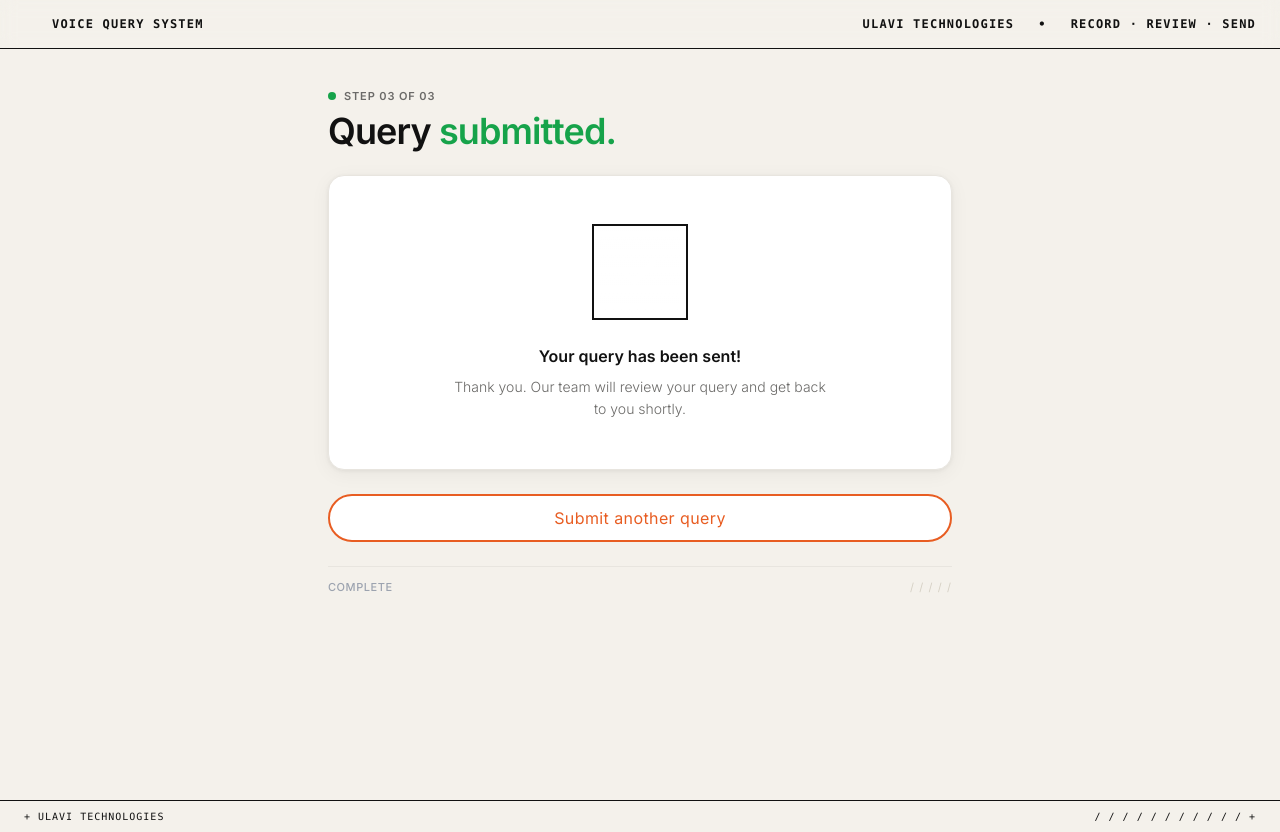
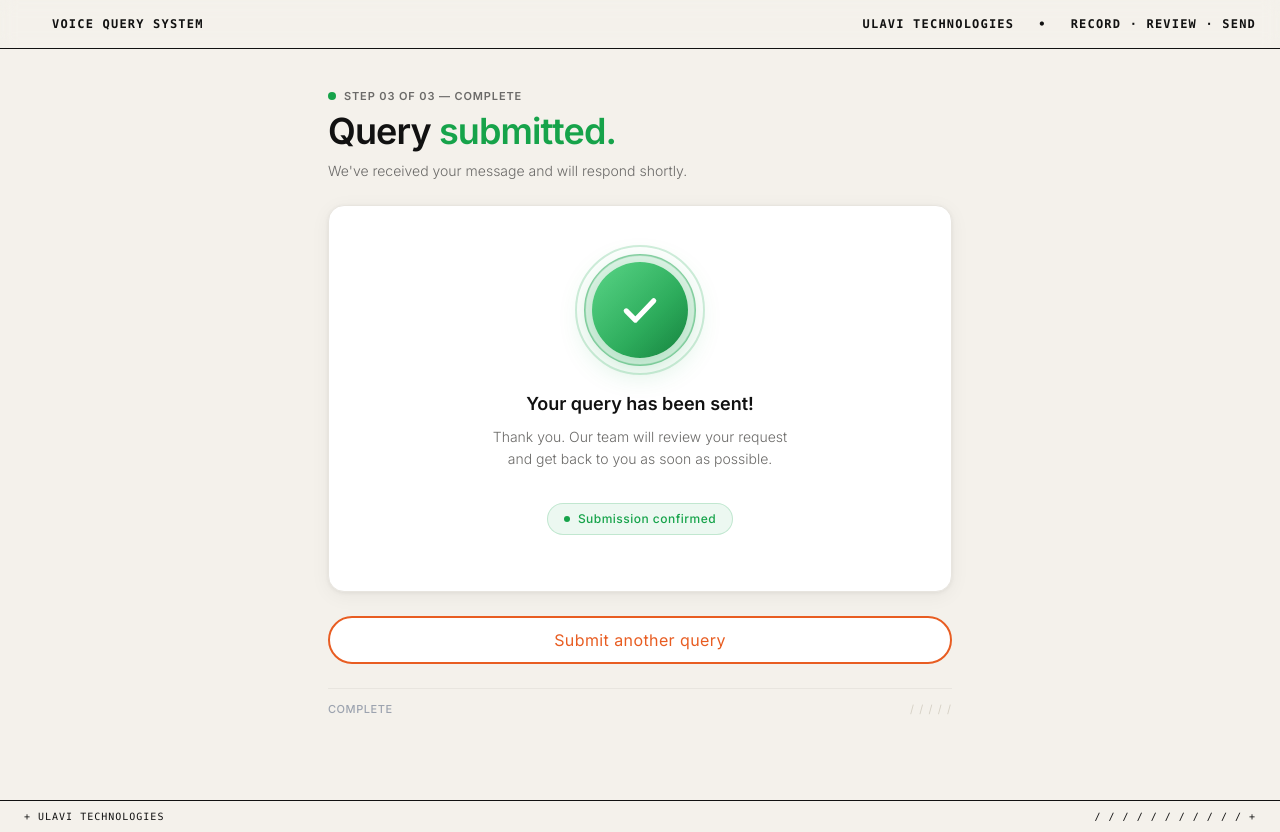
Before and after one commit to mohdanas86/voiceQuerySystem, a Next.js app in the folder frontend/: page /confirmation in a window 1280 px wide. Built offline with nearby package versions, Linux system fonts and the light colour scheme.

Commit message:
feat: implement frontend voice recording flow with status management and UI components

```diff
--- a/frontend/app/confirmation/page.tsx
+++ b/frontend/app/confirmation/page.tsx
@@ -10,29 +10,51 @@ export default function ConfirmationPage() {
             <div className="w-full max-w-2xl mx-auto px-4 sm:px-6 py-10 flex flex-col gap-6">
 
                 {/* Page header */}
-                <div className="flex flex-col gap-1.5">
+                <div className="flex flex-col gap-1.5 reveal">
                     <div className="inline-flex items-center gap-2">
                         <span className="h-2 w-2 rounded-full bg-[#16A34A]" aria-hidden />
                         <span className="text-[11px] font-semibold tracking-[0.08em] uppercase text-[#6B6A68]">
-                            Step 03 of 03
+                            Step 03 of 03 — Complete
                         </span>
                     </div>
                     <h1 className="text-3xl font-semibold tracking-[-0.025em] text-[#111111] sm:text-4xl">
-                        Query <span className="text-[#16A34A]">submitted.</span>
+                        Query{" "}
+                        <span className="text-[#16A34A]">submitted.</span>
                     </h1>
+                    <p className="text-sm font-light text-[#6B6A68] mt-1">
+                        We&apos;ve received your message and will respond shortly.
+                    </p>
                 </div>
 
-                {/* Success card — uses shared Card component */}
+                {/* Success card */}
                 <Card padding="lg">
-                    <div className="flex flex-col items-center gap-6 text-center py-4">
+                    <div className="flex flex-col items-center gap-8 text-center py-6">
+
+                        {/* Animated checkmark */}
                         <SuccessCheckmark />
+
+                        {/* Text */}
                         <div className="flex flex-col gap-2">
-                            <p className="text-base font-semibold text-[#111111]">
+                            <p className="text-lg font-semibold text-[#111111]">
                                 Your query has been sent!
                             </p>
-                            <p className="text-sm font-light text-[#6B6A68] leading-relaxed max-w-sm mx-auto">
-                                Thank you. Our team will review your query and get back to you shortly.
+                            <p className="text-sm font-light text-[#6B6A68] leading-relaxed max-w-xs mx-auto">
+                                Thank you. Our team will review your request and get back to you as soon as possible.
                             </p>
+                        </div>
+
+                        {/* Green confirmation pill */}
+                        <div
+                            className="inline-flex items-center gap-2 rounded-full px-4 py-1.5"
+                            style={{
+                                background: "rgba(22,163,74,0.08)",
+                                border: "1px solid rgba(22,163,74,0.2)",
+                            }}
+                        >
+                            <span className="h-1.5 w-1.5 rounded-full bg-[#16A34A]" />
+                            <span className="text-[12px] font-medium text-[#16A34A] tracking-[0.04em]">
+                                Submission confirmed
+                            </span>
                         </div>
                     </div>
                 </Card>
@@ -46,7 +68,9 @@ export default function ConfirmationPage() {
 
                 {/* Bottom ticker */}
                 <div className="border-t border-[#E8E5DF] pt-3 flex items-center justify-between">
-                    <span className="text-[11px] font-medium text-[#9CA3AF] tracking-[0.05em] uppercase">Complete</span>
+                    <span className="text-[11px] font-medium text-[#9CA3AF] tracking-[0.05em] uppercase">
+                        Complete
+                    </span>
                     <span className="text-[11px] text-[#D5D0C4] tracking-widest">/ / / / /</span>
                 </div>
 
--- a/frontend/app/globals.css
+++ b/frontend/app/globals.css
@@ -71,35 +71,58 @@ button {
     100% { transform: scale(1);    opacity: 0.7; }
 }
 
+/* Waveform bars — recording icon equalizer */
+@keyframes waveform-bar {
+    from { transform: scaleY(0.25); }
+    to   { transform: scaleY(1); }
+}
+
 /* Idle breathing glow */
 @keyframes breathe {
     0%, 100% { box-shadow: 0 0 0 4px rgba(232,93,34,0.08); }
     50%       { box-shadow: 0 0 0 12px rgba(232,93,34,0.15); }
 }
 
-/* Success checkmark */
+/* Success checkmark — green animations */
+
+/* Circle pop-in with slight overshoot bounce */
 @keyframes success-circle-in {
-    from { opacity: 0; transform: scale(0.88); }
-    to   { opacity: 1; transform: scale(1); }
+    0%   { opacity: 0; transform: scale(0.5);  }
+    60%  { opacity: 1; transform: scale(1.08); }
+    80%  { transform: scale(0.96); }
+    100% { transform: scale(1); }
 }
 
+/* Checkmark path draw */
 @keyframes success-check-draw {
     from { stroke-dashoffset: 1; }
     to   { stroke-dashoffset: 0; }
 }
 
+/* Outer ring expands and fades out — pulse */
 @keyframes success-ring-pulse {
-    from { opacity: 0.55; transform: scale(1); }
-    to   { opacity: 0;    transform: scale(1.4); }
+    from { opacity: 0.6; transform: scale(1); }
+    to   { opacity: 0;   transform: scale(1.5); }
 }
 
-.success-check-circle { animation: success-circle-in 420ms cubic-bezier(0.4, 0, 0.2, 1) both; }
+/* Ring entry — scale in from 0, fades to final size */
+@keyframes success-ripple {
+    0%   { opacity: 0; transform: scale(0.5); }
+    60%  { opacity: 1; transform: scale(1.05); }
+    100% { opacity: 1; transform: scale(1); }
+}
+
+.success-check-circle {
+    animation: success-circle-in 500ms cubic-bezier(0.34, 1.56, 0.64, 1) both;
+}
 .success-check-path {
     stroke-dasharray: 1;
     stroke-dashoffset: 1;
-    animation: success-check-draw 480ms cubic-bezier(0.4, 0, 0.2, 1) 220ms both;
+    animation: success-check-draw 550ms cubic-bezier(0.4, 0, 0.2, 1) 300ms both;
 }
-.success-check-ring { animation: success-ring-pulse 700ms cubic-bezier(0.4, 0, 0.2, 1) 180ms both; }
+.success-check-ring {
+    animation: success-ring-pulse 900ms cubic-bezier(0.4, 0, 0.2, 1) 200ms both;
+}
 
 @media (prefers-reduced-motion: reduce) {
     .success-check-circle,
--- a/frontend/app/review/page.tsx
+++ b/frontend/app/review/page.tsx
@@ -101,7 +101,7 @@ export default function ReviewPage() {
             router.push("/confirmation");
         } catch (err) {
             console.error("[submit] failed", err);
-            setErrorMessage(err instanceof Error ? err.message : "Submission failed.");
+            setErrorMessage("Something went wrong. Please check your details and try again.");
         } finally {
             setIsSubmitting(false);
         }
--- a/frontend/components/feedback/SuccessCheckmark.tsx
+++ b/frontend/components/feedback/SuccessCheckmark.tsx
@@ -1,4 +1,8 @@
 "use client";
+
+// SuccessCheckmark — green animated tick
+// Layers: outer ripple ring → mid pulse ring → solid green circle → SVG checkmark draw
+// All animations: CSS keyframes defined in globals.css
 
 export function SuccessCheckmark() {
     return (
@@ -7,28 +11,61 @@ export function SuccessCheckmark() {
             role="img"
             aria-label="Query submitted successfully"
         >
-            {/* Outer pulse ring */}
-            <span className="absolute h-32 w-32 border-2 border-brand-accent/30 success-check-ring" />
+            {/* Layer 1 — outermost slow ripple ring */}
+            <span
+                className="absolute rounded-full border-2 border-[#16A34A]/20"
+                style={{
+                    width: 130,
+                    height: 130,
+                    animation: "success-ripple 700ms cubic-bezier(0.4, 0, 0.2, 1) 120ms both",
+                }}
+            />
 
-            {/* Main circle — accent fill, brutal border & shadow */}
-            <div className="success-check-circle relative flex h-24 w-24 items-center justify-center border-2 border-brand-border bg-brand-accent shadow-brutal">
-                {/* Inner top shine */}
-                <div className="absolute inset-0 bg-gradient-to-b from-white/20 to-transparent pointer-events-none" />
+            {/* Layer 2 — mid ring, delayed */}
+            <span
+                className="absolute rounded-full border-2 border-[#16A34A]/35"
+                style={{
+                    width: 112,
+                    height: 112,
+                    animation: "success-ripple 600ms cubic-bezier(0.4, 0, 0.2, 1) 60ms both",
+                }}
+            />
 
-                {/* SVG checkmark */}
+            {/* Layer 3 — pulse ring (continuous, subtle) */}
+            <span
+                className="absolute rounded-full border border-[#16A34A]/25"
+                style={{
+                    width: 112,
+                    height: 112,
+                    animation: "success-check-ring 700ms cubic-bezier(0.4, 0, 0.2, 1) 180ms both",
+                }}
+            />
+
+            {/* Layer 4 — solid green circle with pop-in */}
+            <div
+                className="success-check-circle relative flex h-24 w-24 items-center justify-center rounded-full"
+                style={{
+                    background: "linear-gradient(135deg, #22c55e 0%, #16a34a 60%, #15803d 100%)",
+                    boxShadow: "0 0 0 6px rgba(22,163,74,0.12), 0 8px 32px rgba(22,163,74,0.30)",
+                }}
+            >
+                {/* Top-left shine */}
+                <div className="absolute inset-0 rounded-full bg-gradient-to-br from-white/25 to-transparent pointer-events-none" />
+
+                {/* SVG checkmark — path draw animation */}
                 <svg
-                    className="relative z-10 h-12 w-12"
+                    className="relative z-10 h-11 w-11"
                     viewBox="0 0 24 24"
                     fill="none"
                     stroke="white"
-                    strokeWidth="2.5"
+                    strokeWidth="2.8"
                     strokeLinecap="round"
                     strokeLinejoin="round"
                     aria-hidden
                 >
                     <path
                         className="success-check-path"
-                        d="M5 13l4 4L19 7"
+                        d="M4.5 12.5l5 5L19.5 7"
                         pathLength="1"
                     />
                 </svg>
```
Also changed, not shown: frontend/app/record/page.tsx (+6 -5 lines), frontend/components/speech/MicButton.tsx (+29 -7 lines).
